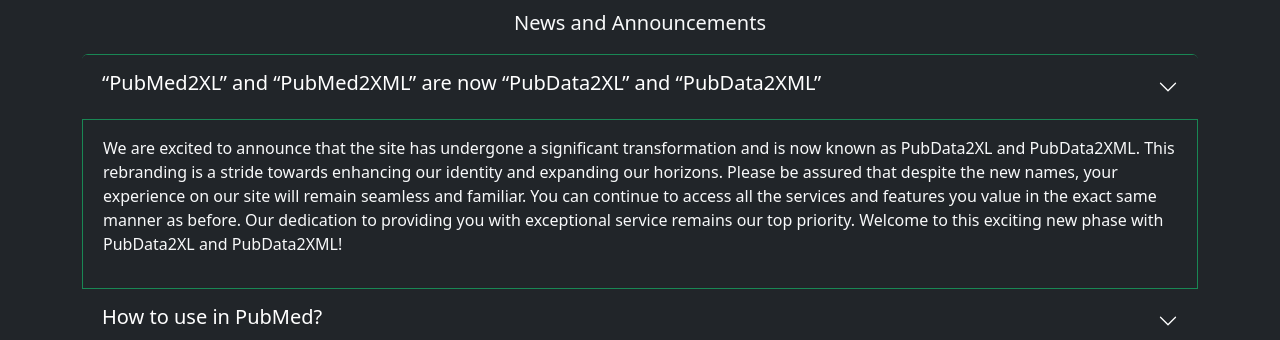
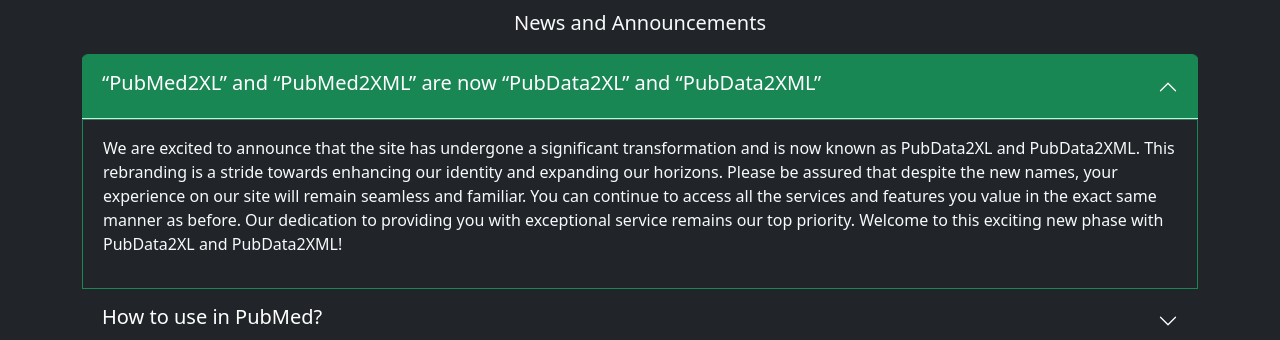
Before and after one commit to PubData2XL/PubData2XL, a Django app: template src/apps/pubdata2xl/templates/pubdata2xl/news.html in a window 1280 px wide. Shown: the part 100-440 px from the top of the page. Run offline with Django 4.2, Linux system fonts and the light colour scheme; the template is opened without the code that fills it, so the values that code supplies are empty; some libraries are stand-ins or nearby versions.

Commit message:
more changes

```diff
--- a/src/apps/pubdata2xl/templates/pubdata2xl/news.html
+++ b/src/apps/pubdata2xl/templates/pubdata2xl/news.html
@@ -15,11 +15,11 @@
       <div class="accordion" id="news">
         <div class="accordion-item">
           <h2 class="accordion-header" id="headingtwo">
-            <button aria-expanded="true" aria-controls="collapsetwo" data-bs-target="#news2" class="accordion-button collapsed" data-bs-toggle="collapse" type="button">
+            <button aria-expanded="true" aria-controls="collapsetwo" data-bs-target="#news2" class="accordion-button" data-bs-toggle="collapse" type="button">
               <h5>“PubMed2XL” and “PubMed2XML” are now “PubData2XL” and “PubData2XML”</h5>
             </button>
           </h2>
-          <div id="news2" class="accordion-collapse collapse show" aria-labelledby="headingtwo" data-bs-parent="#news">
+          <div id="news2" class="accordion-collapse show" aria-labelledby="headingtwo" data-bs-parent="#news">
             <div class="accordion-body bg-dark text-light">
               <p>We are excited to announce that the site has undergone a significant transformation and is now known as PubData2XL and PubData2XML. This rebranding is a stride towards enhancing our identity and expanding our horizons. Please be assured that despite the new names, your experience on our site will remain seamless and familiar. You can continue to access all the services and features you value in the exact same manner as before. Our dedication to providing you with exceptional service remains our top priority. Welcome to this exciting new phase with PubData2XL and PubData2XML!</p>
             </div>
```
